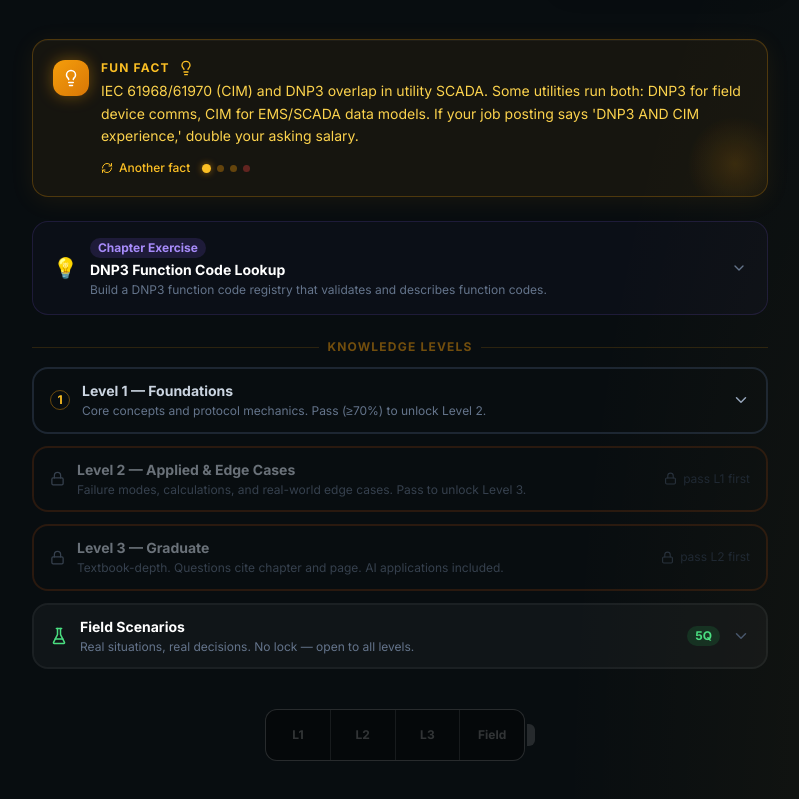
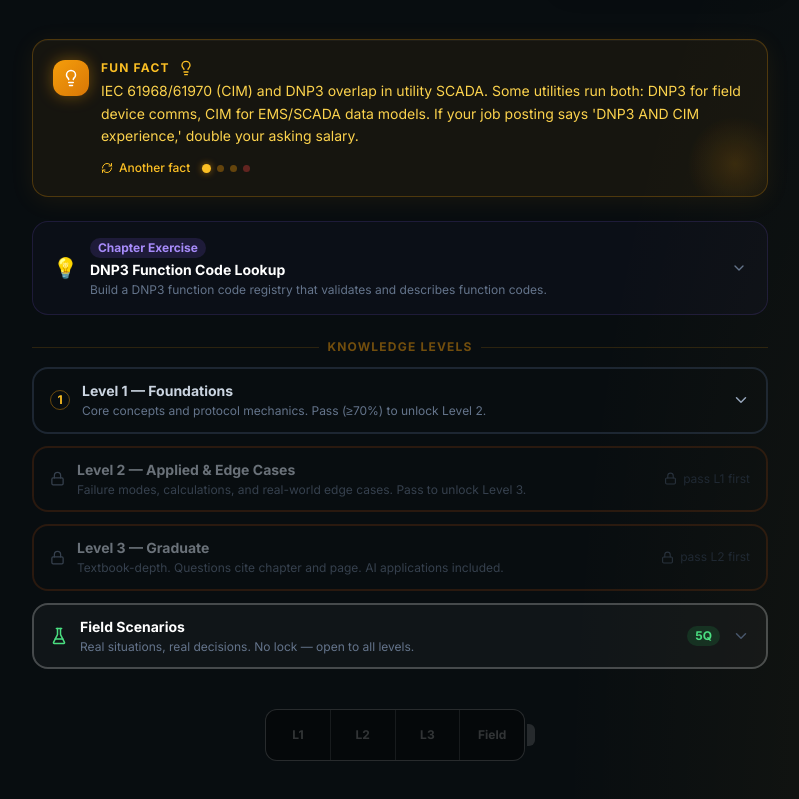
Before and after one commit to BarbosaRicardo/dnp3-study-guide, a React (Vite) app in the folder site/: page /#/fc in a window 1280 px wide. Shown: the part 2574-3373 px from the top of the page, without its empty margins (368-1167 px from the left). Built offline with nearby package versions, Linux system fonts and the light colour scheme.

Commit message:
fix: Field Scenarios border opacity 0.08 → 0.25 to match level card outline

```diff
--- a/site/src/components/QuizLevels.jsx
+++ b/site/src/components/QuizLevels.jsx
@@ -279,7 +279,7 @@ function ScenarioCard({ questions, chapterId }) {
   const [open, setOpen] = useState(false)
   if (!questions || questions.length === 0) return null
   return (
-    <div className="border-2 rounded-2xl overflow-hidden" style={{ borderColor: open ? 'rgba(34,197,94,0.6)' : 'rgba(255,255,255,0.08)', transition: 'border-color 0.2s' }}>
+    <div className="border-2 rounded-2xl overflow-hidden" style={{ borderColor: open ? 'rgba(34,197,94,0.6)' : 'rgba(255,255,255,0.25)', transition: 'border-color 0.2s' }}>
       <button
         onClick={() => setOpen(o => !o)}
         className="w-full text-left px-4 py-3 flex items-center gap-3 transition-colors"
```
Also changed, not shown: 2 other files (tests, documents, lock files or other folders).
